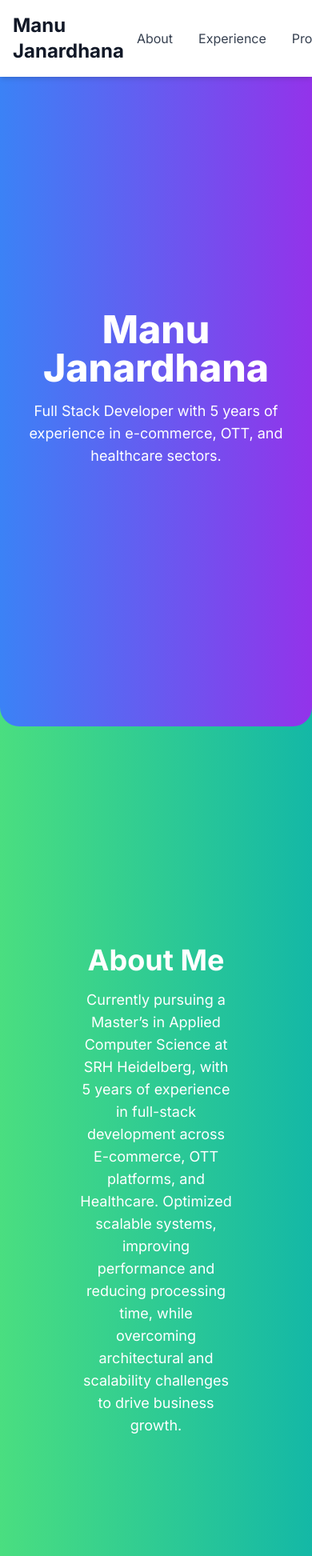
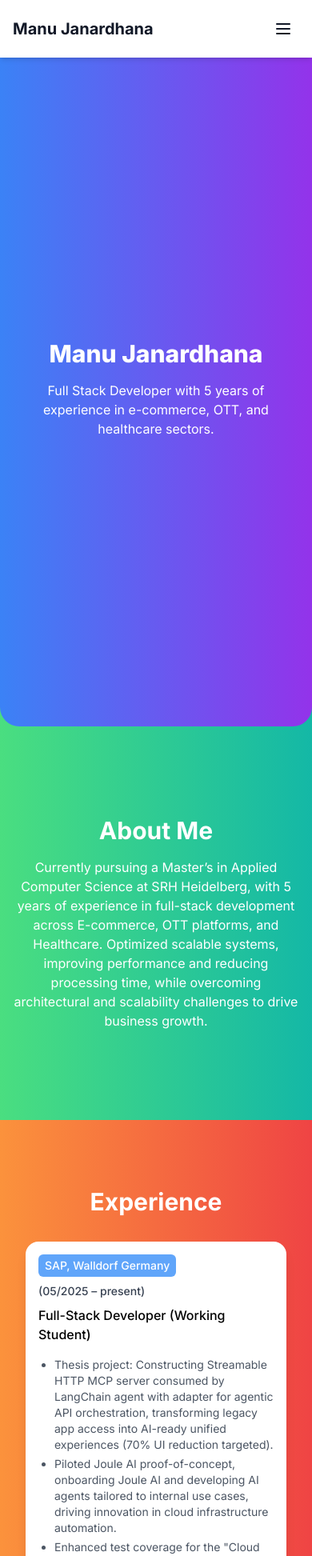
Before and after one commit to manuj55/my-portfolio, a Next.js app: page / in a window 390 px wide. Shown: the top 1945 px of the page at 80% size. Built offline with nearby package versions, Linux system fonts and the light colour scheme.

Commit message:
fix (responsive):  update mobile view

```diff
--- a/app/globals.css
+++ b/app/globals.css
@@ -1,6 +1,15 @@
 @tailwind base;
 @tailwind components;
 @tailwind utilities;
+
+html {
+  scroll-behavior: smooth;
+}
+
+/* Offset for fixed header when navigating to sections */
+section[id] {
+  scroll-margin-top: 80px;
+}
 
 :root {
   --foreground-rgb: 0, 0, 0;
@@ -18,12 +27,9 @@
 
 body {
   color: rgb(var(--foreground-rgb));
-  background: linear-gradient(
-      to bottom,
+  background: linear-gradient(to bottom,
       transparent,
-      rgb(var(--background-end-rgb))
-    )
-    rgb(var(--background-start-rgb));
+      rgb(var(--background-end-rgb))) rgb(var(--background-start-rgb));
 }
 
 @layer utilities {
--- a/app/page.tsx
+++ b/app/page.tsx
@@ -1,6 +1,11 @@
+'use client';
+
 import Head from 'next/head';
+import { useState } from 'react';
 
 export default function Home() {
+  const [mobileMenuOpen, setMobileMenuOpen] = useState(false);
+
   return (
     <div className="min-h-screen text-gray-900">
       <Head>
@@ -11,8 +16,25 @@ export default function Home() {
 
       <header className="fixed w-full bg-white shadow-md z-50">
         <div className="container mx-auto p-4 flex justify-between items-center">
-          <h1 className="text-2xl font-bold cursor-pointer">Manu Janardhana</h1>
-          <nav>
+          <h1 className="text-xl sm:text-2xl font-bold cursor-pointer">Manu Janardhana</h1>
+
+          {/* Mobile menu button */}
+          <button
+            className="md:hidden p-2 rounded-md hover:bg-gray-100"
+            onClick={() => setMobileMenuOpen(!mobileMenuOpen)}
+            aria-label="Toggle menu"
+          >
+            <svg className="w-6 h-6" fill="none" stroke="currentColor" viewBox="0 0 24 24">
+              {mobileMenuOpen ? (
+                <path strokeLinecap="round" strokeLinejoin="round" strokeWidth={2} d="M6 18L18 6M6 6l12 12" />
+              ) : (
+                <path strokeLinecap="round" strokeLinejoin="round" strokeWidth={2} d="M4 6h16M4 12h16M4 18h16" />
+              )}
+            </svg>
+          </button>
+
+          {/* Desktop navigation */}
+          <nav className="hidden md:flex">
             <a href="#about" className="mx-4 text-gray-700 hover:text-black">
               About
             </a>
@@ -27,27 +49,47 @@ export default function Home() {
             </a>
           </nav>
         </div>
+
+        {/* Mobile navigation */}
+        {mobileMenuOpen && (
+          <nav className="md:hidden bg-white border-t border-gray-200 py-4">
+            <div className="flex flex-col items-center space-y-4">
+              <a href="#about" className="text-gray-700 hover:text-black" onClick={() => setMobileMenuOpen(false)}>
+                About
+              </a>
+              <a href="#experience" className="text-gray-700 hover:text-black" onClick={() => setMobileMenuOpen(false)}>
+                Experience
+              </a>
+              <a href="#projects" className="text-gray-700 hover:text-black" onClick={() => setMobileMenuOpen(false)}>
+                Projects
+              </a>
+              <a href="#contact" className="text-gray-700 hover:text-black" onClick={() => setMobileMenuOpen(false)}>
+                Contact
+              </a>
+            </div>
+          </nav>
+        )}
       </header>
 
       <main className="pt-16 bg-gradient-to-r from-green-400 to-teal-500">
         <section
           id="dev"
-          className="min-h-screen flex items-center justify-center bg-gradient-to-r from-blue-500 to-purple-600 text-white rounded-b-3xl"
+          className="min-h-screen flex items-center justify-center bg-gradient-to-r from-blue-500 to-purple-600 text-white rounded-b-3xl px-4 sm:px-8"
         >
           <div className="text-center">
-            <h2 className="text-5xl font-extrabold cursor-default">Manu Janardhana</h2>
-            <p className="mt-4 text-lg cursor-default">Full Stack Developer with 5 years of experience in e-commerce, OTT, and healthcare sectors.</p>
+            <h2 className="text-3xl sm:text-4xl md:text-5xl font-extrabold cursor-default">Manu Janardhana</h2>
+            <p className="mt-4 text-base sm:text-lg cursor-default max-w-2xl mx-auto">Full Stack Developer with 5 years of experience in e-commerce, OTT, and healthcare sectors.</p>
           </div>
         </section>
 
         <section
           id="about"
-          className='min-h-fit bg-gradient-to-r from-green-400 to-teal-500 text-white py-32'
+          className='min-h-fit bg-gradient-to-r from-green-400 to-teal-500 text-white py-16 sm:py-32 px-4 sm:px-8'
         >
-          <div className="min-h-fit flex items-center justify-center  my-36">
-            <div className="text-center w-1/2">
-              <h2 className="text-4xl font-bold cursor-default">About Me</h2>
-              <p className="mt-4 text-lg cursor-default">
+          <div className="min-h-fit flex items-center justify-center my-12 sm:my-36">
+            <div className="text-center w-full sm:w-3/4 lg:w-1/2">
+              <h2 className="text-3xl sm:text-4xl font-bold cursor-default">About Me</h2>
+              <p className="mt-4 text-base sm:text-lg cursor-default">
                 Currently pursuing a Master’s in Applied Computer Science at SRH Heidelberg, with 5 years of experience in full-stack development
                 across E-commerce, OTT platforms, and Healthcare. Optimized scalable systems, improving performance and reducing processing
                 time, while overcoming architectural and scalability challenges to drive business growth.
@@ -57,25 +99,25 @@ export default function Home() {
         </section>
         <section
           id="experience"
-          className='min-h-fit bg-gradient-to-r from-orange-400 to-red-500 py-32 cursor-default'>
+          className='min-h-fit bg-gradient-to-r from-orange-400 to-red-500 py-16 sm:py-32 cursor-default'>
           <div
-            className="min-h-screen flex flex-col items-center justify-center bg-gradient-to-r text-white  px-5 py-5"
+            className="min-h-screen flex flex-col items-center justify-center bg-gradient-to-r text-white px-4 sm:px-5 py-5"
           >
-            <div className="text-left w-full max-w-4xl px-8 ">
-              <h2 className="text-4xl font-bold mb-12 text-center">Experience</h2>
-              <div className="space-y-8">
-                <div className="relative p-8 rounded-3xl bg-white shadow-lg">
+            <div className="text-left w-full max-w-4xl px-4 sm:px-8">
+              <h2 className="text-3xl sm:text-4xl font-bold mb-8 sm:mb-12 text-center">Experience</h2>
+              <div className="space-y-6 sm:space-y-8">
+                <div className="relative p-4 sm:p-8 rounded-2xl sm:rounded-3xl bg-white shadow-lg">
                   <div className="w-full">
-                    <div className="flex flex-row justify-between items-baseline text-lg font-medium">
+                    <div className="flex flex-col sm:flex-row sm:justify-between sm:items-baseline text-base sm:text-lg font-medium gap-2">
                       <a
                         href="https://www.sap.com/germany/index.html"
                         target="_blank"
                         rel="noopener noreferrer"
-                        className="bg-blue-400 px-2 py-1 rounded-md text-white"
+                        className="bg-blue-400 px-2 py-1 rounded-md text-white text-sm sm:text-base w-fit"
                       >
                         SAP, Walldorf Germany
                       </a>
-                      <div className="ml-4 text-gray-700">(05/2025 – present)</div>
+                      <div className="text-gray-700 text-sm sm:text-base">(05/2025 – present)</div>
                     </div>
                     <p className="mt-2 font-medium  text-black">Full-Stack Developer (Working Student)</p>
                     <ul className="mt-4 list-disc ml-5 text-sm text-gray-600 space-y-1">
@@ -85,18 +127,18 @@ export default function Home() {
                     </ul>
                   </div>
                 </div>
-                <div className="relative p-8 rounded-3xl bg-white shadow-lg">
+                <div className="relative p-4 sm:p-8 rounded-2xl sm:rounded-3xl bg-white shadow-lg">
                   <div className="w-full">
-                    <div className="flex flex-row justify-between items-baseline text-lg font-medium">
+                    <div className="flex flex-col sm:flex-row sm:justify-between sm:items-baseline text-base sm:text-lg font-medium gap-2">
                       <a
                         href="https://www.brandeis.de/"
                         target="_blank"
                         rel="noopener noreferrer"
-                        className="bg-blue-400 px-2 py-1 rounded-md text-white"
+                        className="bg-blue-400 px-2 py-1 rounded-md text-white text-sm sm:text-base w-fit"
                       >
                         Brandeis Consulting GmbH
                       </a>
-                      <div className="ml-4 text-gray-700">(09/2024 – 04/2025)</div>
+                      <div className="text-gray-700 text-sm sm:text-base">(09/2024 – 04/2025)</div>
                     </div>
                     <p className="mt-2 font-medium  text-black">Software Developer (Working Student)</p>
                     <ul className="mt-4 list-disc ml-5 text-sm text-gray-600 space-y-1">
@@ -106,18 +148,18 @@ export default function Home() {
                   </div>
                 </div>
 
-                <div className="relative p-8 rounded-3xl bg-white shadow-lg mt-8">
+                <div className="relative p-4 sm:p-8 rounded-2xl sm:rounded-3xl bg-white shadow-lg mt-6 sm:mt-8">
                   <div className="w-full">
-                    <div className="flex flex-row justify-between  items-baseline text-lg font-medium">
+                    <div className="flex flex-col sm:flex-row sm:justify-between sm:items-baseline text-base sm:text-lg font-medium gap-2">
                       <a
                         href="https://www.oracle.com/in/health/"
                         target="_blank"
                         rel="noopener noreferrer"
-                        className="bg-blue-400 px-2 py-1 rounded-md text-white"
+                        className="bg-blue-400 px-2 py-1 rounded-md text-white text-sm sm:text-base w-fit"
                       >
                         Oracle Health, Bangalore India
                       </a>
-                      <div className="ml-4 text-gray-700">(01/2022 – 03/2024)</div>
+                      <div className="text-gray-700 text-sm sm:text-base">(01/2022 – 03/2024)</div>
                     </div>
                     <p className="mt-2 font-medium  text-black">Full Stack Developer</p>
                     <p className="mt-1 text-sm text-gray-600 italic">SYNAPSE (Health Care Domain)</p>
@@ -129,18 +171,18 @@ export default function Home() {
                   </div>
                 </div>
 
-                <div className="relative p-8 rounded-3xl bg-white shadow-lg mt-8">
+                <div className="relative p-4 sm:p-8 rounded-2xl sm:rounded-3xl bg-white shadow-lg mt-6 sm:mt-8">
                   <div className="w-full">
-                    <div className="flex flex-row justify-between  items-baseline text-lg font-medium">
+                    <div className="flex flex-col sm:flex-row sm:justify-between sm:items-baseline text-base sm:text-lg font-medium gap-2">
                       <a
                         href="https://www.openturf.in/"
                         target="_blank"
                         rel="noopener noreferrer"
-                        className="bg-blue-400 px-2 py-1 rounded-md text-white"
+                        className="bg-blue-400 px-2 py-1 rounded-md text-white text-sm sm:text-base w-fit"
                       >
                         Openturf Technologies, Bangalore India
                       </a>
-                      <div className="ml-4 text-gray-700">(01/2020 – 01/2022)</div>
+                      <div className="text-gray-700 text-sm sm:text-base">(01/2020 – 01/2022)</div>
                     </div>
                     <p className="mt-2 font-medium  text-black">Front End Developer</p>
                     <p className="mt-1 text-sm text-gray-600 italic">Sling Media (OTT Platform)</p>
@@ -159,13 +201,13 @@ export default function Home() {
 
         <section
           id="projects"
-          className="min-h-screen flex items-center justify-center bg-gray-100 rounded-b-3xl cursor-default"
+          className="min-h-screen flex items-center justify-center bg-gray-100 rounded-b-3xl cursor-default px-4 sm:px-8 py-16 sm:py-24"
         >
-          <div className="text-center max-w-6xl mx-auto">
-            <h2 className="text-4xl font-bold mb-12">Projects</h2>
-            <div className="grid grid-cols-1 md:grid-cols-2 gap-8">
+          <div className="text-center max-w-6xl mx-auto w-full">
+            <h2 className="text-3xl sm:text-4xl font-bold mb-8 sm:mb-12">Projects</h2>
+            <div className="grid grid-cols-1 md:grid-cols-2 gap-4 sm:gap-8">
               {/* PantryPal Microservices Development */}
-              <div className="relative p-8 rounded-3xl bg-white shadow-lg transition-transform transform hover:scale-105 hover:bg-blue-100">
+              <div className="relative p-4 sm:p-8 rounded-2xl sm:rounded-3xl bg-white shadow-lg transition-transform transform hover:scale-105 hover:bg-blue-100">
                 <div className="flex flex-col justify-between items-center">
                   <p className="text-lg font-medium">PantryPal Microservices Development</p>
                   <p className="mt-4 text-sm text-gray-600 text-justify">
@@ -186,7 +228,7 @@ export default function Home() {
               </div>
 
               {/* CampusCash Expense Manager Development */}
-              <div className="relative p-8 rounded-3xl bg-white shadow-lg transition-transform transform hover:scale-105 hover:bg-blue-100">
+              <div className="relative p-4 sm:p-8 rounded-2xl sm:rounded-3xl bg-white shadow-lg transition-transform transform hover:scale-105 hover:bg-blue-100">
                 <div className="flex flex-col justify-between items-center h-full">
                   <p className="text-lg font-medium">CampusCash Expense Manager Development</p>
                   <p className="mt-4 text-sm text-gray-600 text-justify">
@@ -205,7 +247,7 @@ export default function Home() {
               </div>
 
               {/* Integrated Property Management System (PMS) Development */}
-              <div className="relative p-8 rounded-3xl bg-white shadow-lg transition-transform transform hover:scale-105 hover:bg-blue-100">
+              <div className="relative p-4 sm:p-8 rounded-2xl sm:rounded-3xl bg-white shadow-lg transition-transform transform hover:scale-105 hover:bg-blue-100">
                 <div className="flex flex-col justify-between items-center h-full">
                   <p className="text-lg font-medium">Integrated Property Management System (PMS) Development</p>
                   <p className="mt-4 text-sm text-gray-600 text-justify">
@@ -224,7 +266,7 @@ export default function Home() {
               </div>
 
               {/* Comprehensive UI/UX Solution for E-commerce Platform */}
-              <div className="relative p-8 rounded-3xl bg-white shadow-lg transition-transform transform hover:scale-105 hover:bg-blue-100">
+              <div className="relative p-4 sm:p-8 rounded-2xl sm:rounded-3xl bg-white shadow-lg transition-transform transform hover:scale-105 hover:bg-blue-100">
                 <div className="flex flex-col justify-between items-center h-full">
                   <p className="text-lg font-medium">Comprehensive UI/UX Solution for E-commerce Platform</p>
                   <p className="mt-4 text-sm text-gray-600 text-justify">
@@ -252,11 +294,20 @@ export default function Home() {
 
         <section
           id="contact"
-          className="min-h-screen flex items-center justify-center bg-gradient-to-r from-teal-400 to-blue-500 text-white rounded-t-3xl cursor-default"
+          className="min-h-screen flex items-center justify-center bg-gradient-to-r from-teal-400 to-blue-500 text-white rounded-t-3xl cursor-default px-4 sm:px-8"
         >
-          <div className="text-center">
-            <h2 className="text-4xl font-bold">Contact</h2>
-            <p className="mt-4 text-lg cursor-default">Feel free to reach out to me at <a href="mailto:manujanardhana55@gmail.com" className="underline">manujanardhana55@gmail.com</a> or connect with me on <a href="https://www.linkedin.com/in/manu-janardhana/" className="underline">LinkedIn</a> || <a href="https://github.com/manuj55" className="underline">Github</a>.</p>
+          <div className="text-center max-w-2xl">
+            <h2 className="text-3xl sm:text-4xl font-bold">Contact</h2>
+            <p className="mt-4 text-base sm:text-lg cursor-default">
+              Feel free to reach out to me at{' '}
+              <a href="mailto:manujanardhana55@gmail.com" className="underline break-all sm:break-normal">manujanardhana55@gmail.com</a>
+            </p>
+            <p className="mt-2 text-base sm:text-lg">
+              Connect with me on{' '}
+              <a href="https://www.linkedin.com/in/manu-janardhana/" className="underline">LinkedIn</a>
+              {' '}|{' '}
+              <a href="https://github.com/manuj55" className="underline">Github</a>
+            </p>
           </div>
         </section>
       </main>
```
